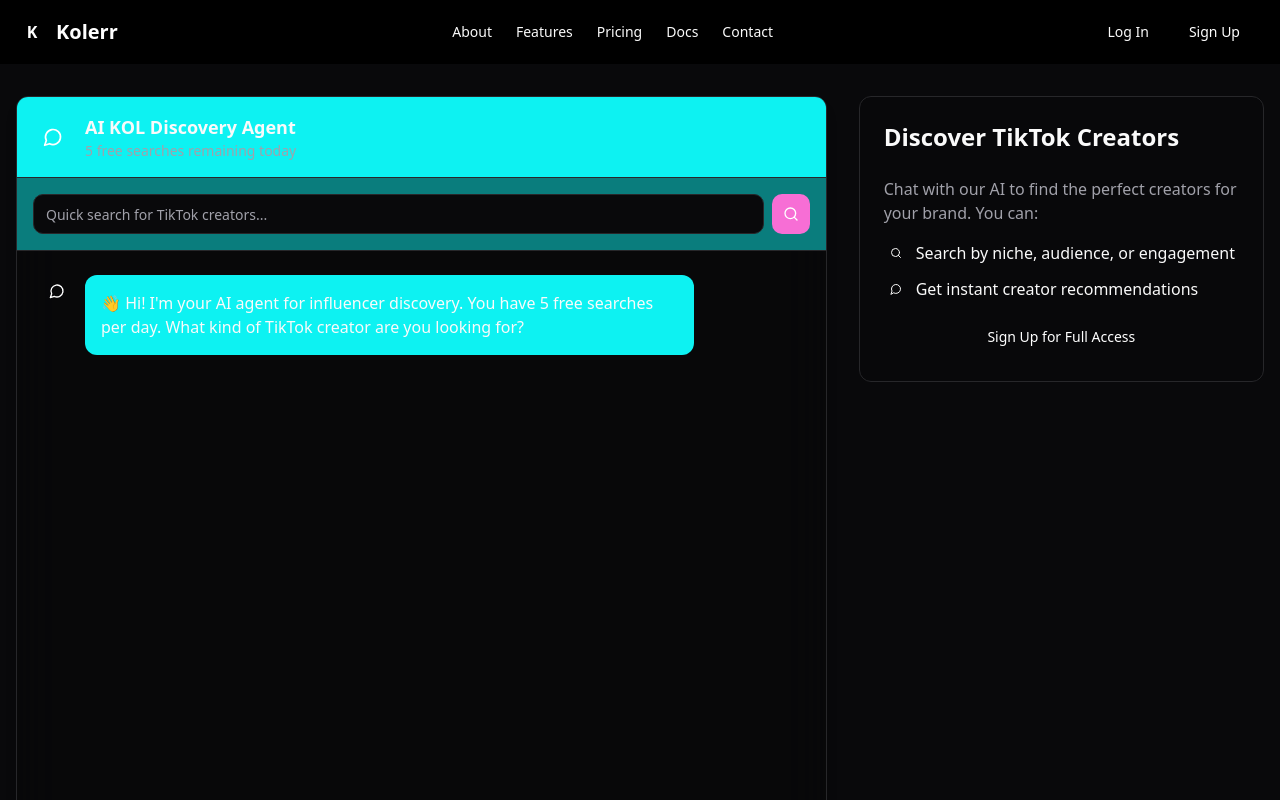
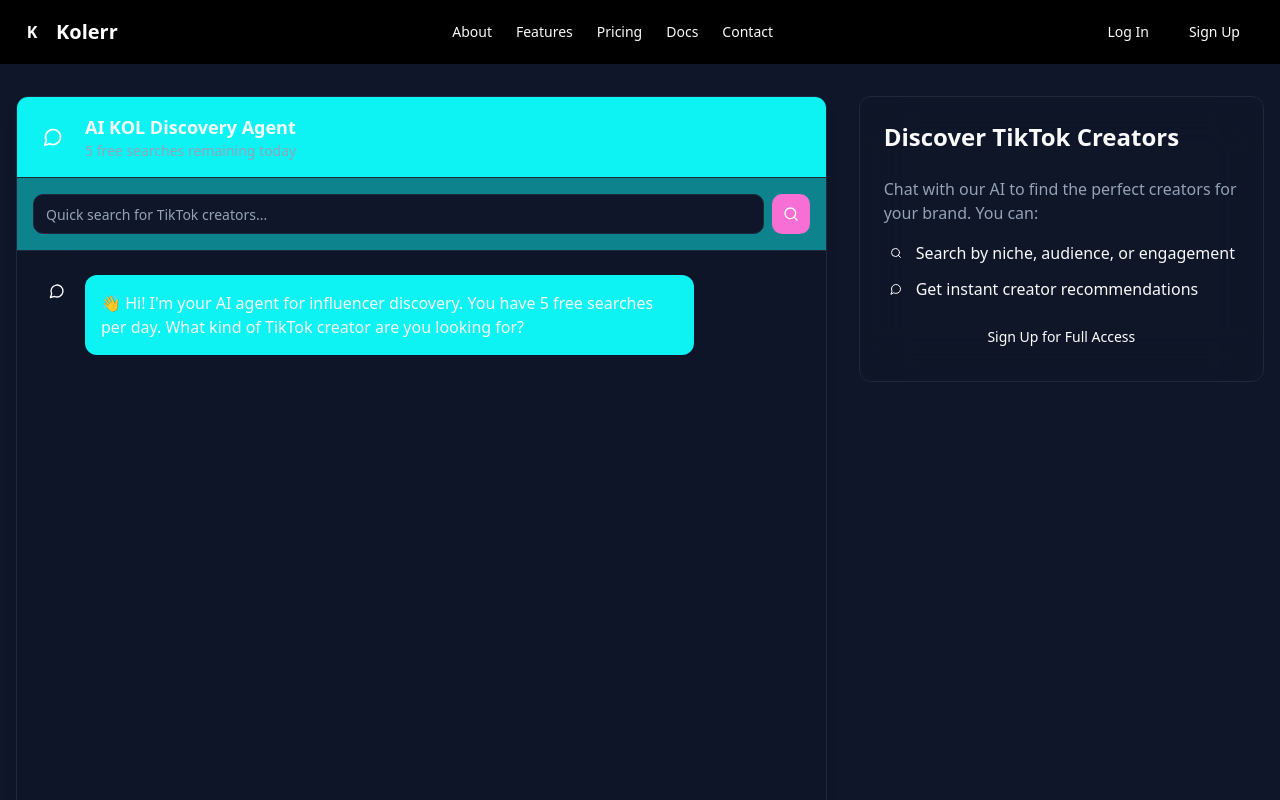
Before and after one commit to RickyKolerr/kolerr-agent-flow, a React (Vite) app: page / in a window 1280 px wide. Shown: the top 800 px of the page. Built offline with nearby package versions, Linux system fonts and the light colour scheme.

Commit message:
Refactor: Update color and theme
Update the color and theme based on the new requirements.

```diff
--- a/index.html
+++ b/index.html
@@ -8,16 +8,16 @@
     <meta name="description" content="Connect brands with KOLs through AI-powered matchmaking, smart campaign management, and automated contracting." />
     <meta name="author" content="Kolerr" />
 
-    <link rel="icon" href="/lovable-uploads/fc92871d-4b9e-4992-b4cd-35c9413cb4b5.png" type="image/png" />
-    <link rel="apple-touch-icon" href="/lovable-uploads/fc92871d-4b9e-4992-b4cd-35c9413cb4b5.png" />
+    <link rel="icon" href="/lovable-uploads/d7e8c6cd-4990-49bf-8bba-4e5df2ee4f9d.png" type="image/png" />
+    <link rel="apple-touch-icon" href="/lovable-uploads/d7e8c6cd-4990-49bf-8bba-4e5df2ee4f9d.png" />
 
     <meta property="og:title" content="Kolerr - AI-Powered KOL Management" />
     <meta property="og:description" content="Connect brands with KOLs through AI-powered matchmaking, smart campaign management, and automated contracting." />
     <meta property="og:type" content="website" />
-    <meta property="og:image" content="/lovable-uploads/fc92871d-4b9e-4992-b4cd-35c9413cb4b5.png" />
+    <meta property="og:image" content="/lovable-uploads/d7e8c6cd-4990-49bf-8bba-4e5df2ee4f9d.png" />
 
     <meta name="twitter:card" content="summary_large_image" />
-    <meta name="twitter:image" content="/lovable-uploads/fc92871d-4b9e-4992-b4cd-35c9413cb4b5.png" />
+    <meta name="twitter:image" content="/lovable-uploads/d7e8c6cd-4990-49bf-8bba-4e5df2ee4f9d.png" />
   </head>
   <body>
     <div id="root"></div>
--- a/src/index.css
+++ b/src/index.css
@@ -5,13 +5,13 @@
 
 @layer base {
   :root {
-    --background: 240 10% 3.9%;
+    --background: 223 47% 11%;
     --foreground: 0 0% 98%;
 
-    --card: 240 10% 3.9%;
+    --card: 224 47% 11%;
     --card-foreground: 0 0% 98%;
 
-    --popover: 240 10% 3.9%;
+    --popover: 224 47% 11%;
     --popover-foreground: 0 0% 98%;
 
     /* Updated primary color to match logo's magenta */
@@ -22,19 +22,19 @@
     --secondary: 180 90% 50%;
     --secondary-foreground: 0 0% 100%;
 
-    --muted: 240 3.7% 15.9%;
-    --muted-foreground: 240 5% 64.9%;
+    --muted: 223 47% 11%;
+    --muted-foreground: 215 20.2% 65.1%;
 
-    /* Updated accent color to match logo's orange */
-    --accent: 24 94% 53%;
+    /* Updated accent color to match logo's blue */
+    --accent: 217 91% 60%;
     --accent-foreground: 0 0% 100%;
 
     --destructive: 0 62.8% 30.6%;
     --destructive-foreground: 0 0% 98%;
 
-    --border: 240 3.7% 15.9%;
-    --input: 240 3.7% 15.9%;
-    --ring: 240 4.9% 83.9%;
+    --border: 217 32.6% 17.5%;
+    --input: 217 32.6% 17.5%;
+    --ring: 224 71.4% 4.1%;
 
     --radius: 0.75rem;
 
--- a/tailwind.config.ts
+++ b/tailwind.config.ts
@@ -1,4 +1,3 @@
-
 import type { Config } from "tailwindcss";
 
 export default {
@@ -57,7 +56,7 @@ export default {
           magenta: "#FF1B6B",
           cyan: "#45CAFF",
           purple: "#9C42F5",
-          dark: "#121212",
+          dark: "#0A0D1C",
         },
       },
       borderRadius: {
```
Also changed, not shown: public/lovable-uploads/d7e8c6cd-4990-49bf-8bba-4e5df2ee4f9d.png (added).
